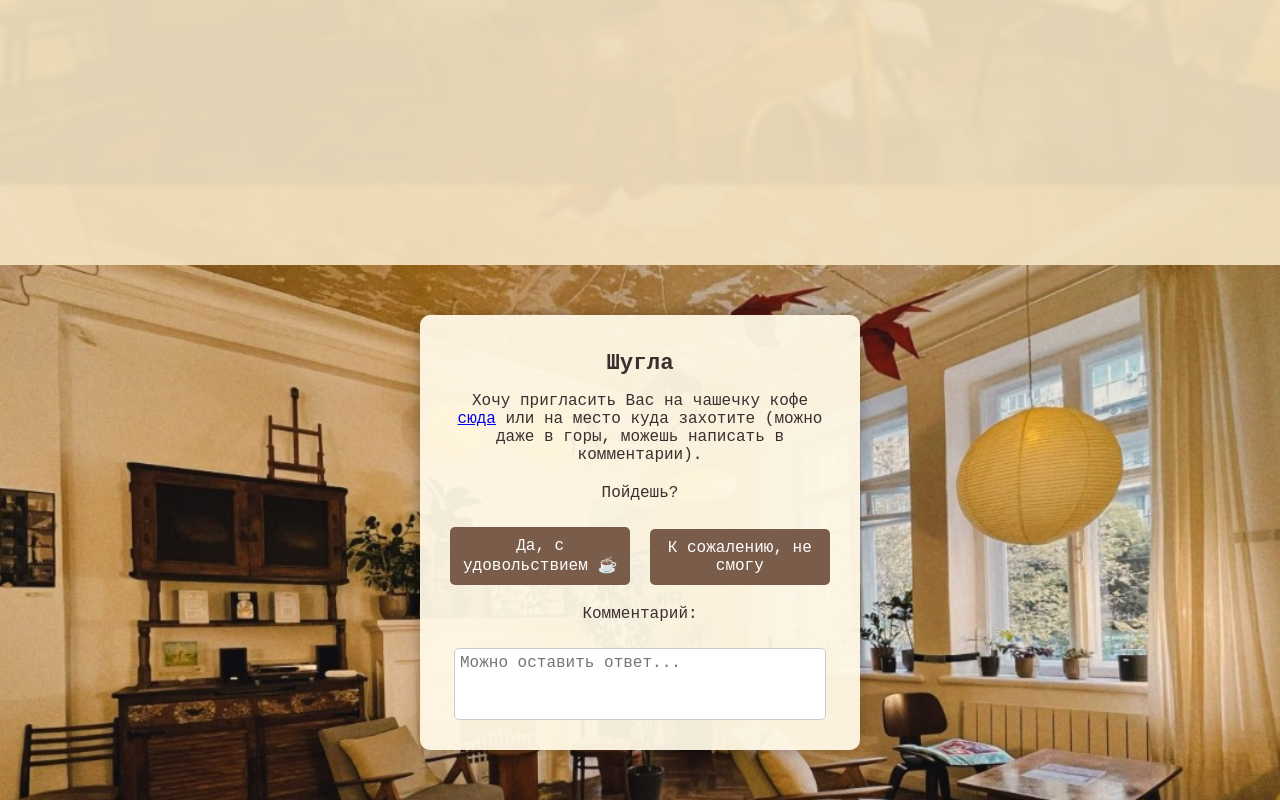
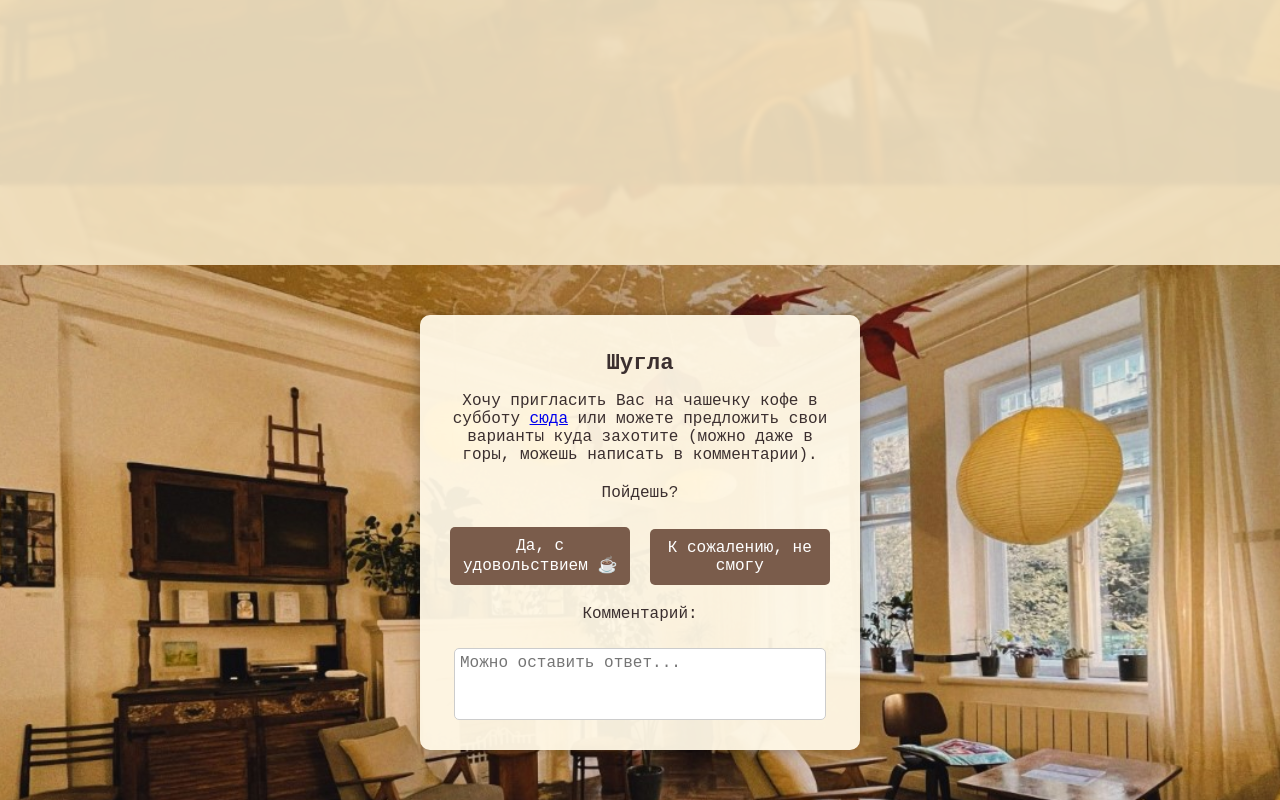
Before and after one commit to Kekkov/test_link, a plain HTML site: page index.html in a window 1280 px wide. Shown: the part 615-1415 px from the top of the page. Drawn offline with Linux system fonts and the light colour scheme.

Commit message:
Update index.html

```diff
--- a/index.html
+++ b/index.html
@@ -178,9 +178,9 @@ textarea {
     <div class="container">
       <h1>Шугла</h1>
       <p>
-        Хочу пригласить Вас на чашечку кофе
+        Хочу пригласить Вас на чашечку кофе в субботу
         <a href="https://go.2gis.com/YIUSb" target="_blank">сюда</a>
-        или на место куда захотите (можно даже в горы, можешь написать в комментарии).
+        или можете предложить свои варианты куда захотите (можно даже в горы, можешь написать в комментарии).
       </p>
       <p>Пойдешь?</p>
       <div>
```
